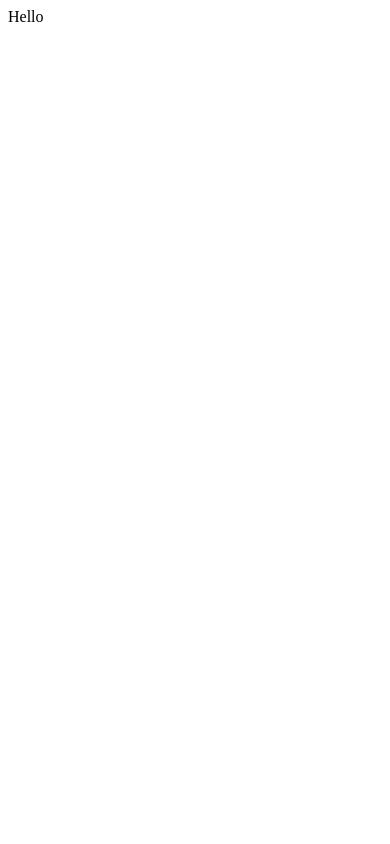
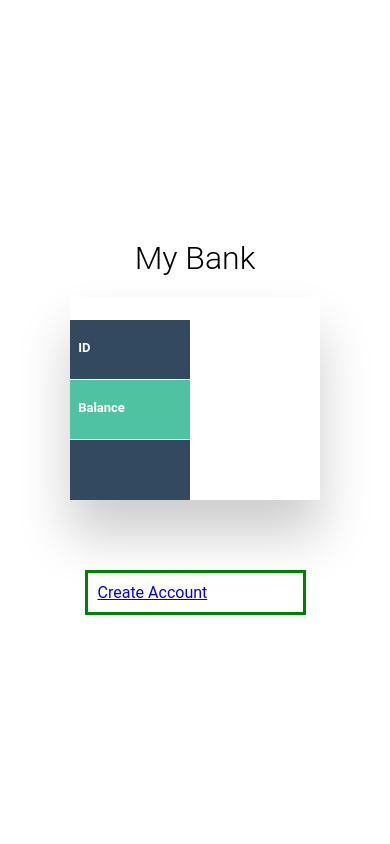
Before and after one commit to JiayiLi1999/bankapp_group15, a Flask app: page / in a window 390 px wide. Before the commit the page is almost empty. Run offline with Flask 2, Linux system fonts and the light colour scheme; some libraries are stand-ins or nearby versions.

Commit message:
Create and drop account

```diff
--- a/core/account.py
+++ b/core/account.py
@@ -10,11 +10,11 @@ from core.auth import login_required
 from core.db import get_db
 from core.utils import verify_amount
 
-bp = Blueprint("account", __name__, url_prefix="/account")
+bp = Blueprint("account", __name__)
 
 
 @bp.route('/')
-def index():
+def dashboard():
     db = get_db()
     accounts_send_to_html = []
     if g.user is not None:
@@ -28,7 +28,7 @@ def index():
             account_info = {'id': account['id'], 'balance': account['balance']}
             accounts_send_to_html.append(account_info)
 
-    return render_template("account/index.html", accounts=accounts_send_to_html)
+    return render_template("dashboard.html", accounts=accounts_send_to_html)
 
 
 @bp.route('/create', methods=('GET', 'POST'))
@@ -38,6 +38,8 @@ def create():
     if request.method == 'POST':
         initial_deposit = request.form["initial_deposit"]
         db = get_db()
+
+        # initial_deposit = float(initial_deposit)
 
         if not initial_deposit:
             error = 'Initial deposit required.'
@@ -51,17 +53,17 @@ def create():
                 (g.user['id'], initial_deposit)
             )
             db.commit()
-            return redirect(url_for('account.index'))
+            return redirect(url_for('index'))
         else:
             flash(error)
 
-    return render_template('account/create.html')
+    return render_template('createAccount.html')
 
 
-@bp.route('/remove', methods=('GET', 'POST'))
+@bp.route('/remove/<id>', methods=('GET', 'POST'))
 @login_required
-def remove(bank_account_id):
+def remove(id):
     db = get_db()
-    db.execute('DELETE FROM bankAccount WHERE id = ?', (bank_account_id,))
+    db.execute('DELETE FROM bankAccount WHERE id = ?', (id))
     db.commit()
-    return redirect(url_for('account.index'))
+    return redirect(url_for('index'))
--- a/core/auth.py
+++ b/core/auth.py
@@ -93,9 +93,6 @@ def register():
 
     return render_template("register.html")
 
-@bp.route("/")
-def index():
-    return "Hello"
 @bp.route("/login", methods=("GET", "POST"))
 def login():
     """Log in a registered user by adding the user id to the session."""
--- a/core/utils.py
+++ b/core/utils.py
@@ -10,7 +10,7 @@ def verify_amount(amount):
     # amount is restricted to positive and provided in decimal without any leading 0’s
     pattern = re.compile('(0|[1-9][0-9]*)(\\.[0-9]{2})?')
     match = pattern.fullmatch(amount)
-
+    amount = float(amount)
     if match is None or amount > MAX_AMOUNT or amount < MIN_AMOUNT:
         return False
     else:
--- a/static/styles/style.css
+++ b/static/styles/style.css
@@ -1,5 +1,6 @@
 html, body {
   display: flex;
+  flex-direction: column;
   justify-content: center;
   height: 100%;
   }
@@ -99,3 +100,119 @@ html, body {
   font-size: 10px;
   font-weight: 300;
   }
+  .command{
+  margin: 0 auto;
+  width: 50%;
+  border: 3px solid green;
+  padding: 10px;
+  }
+
+/* Table Styles */
+
+.table-wrapper{
+    margin: 10px 70px 70px;
+    box-shadow: 0px 35px 50px rgba( 0, 0, 0, 0.2 );
+}
+
+.fl-table {
+    border-radius: 5px;
+    font-size: 12px;
+    font-weight: normal;
+    border: none;
+    border-collapse: collapse;
+    width: 100%;
+    max-width: 100%;
+    white-space: nowrap;
+    background-color: white;
+}
+
+.fl-table td, .fl-table th {
+    text-align: center;
+    padding: 8px;
+}
+
+.fl-table td {
+    border-right: 1px solid #f8f8f8;
+    font-size: 12px;
+}
+
+.fl-table thead th {
+    color: #ffffff;
+    background: #4FC3A1;
+}
+
+
+.fl-table thead th:nth-child(odd) {
+    color: #ffffff;
+    background: #324960;
+}
+
+.fl-table tr:nth-child(even) {
+    background: #F8F8F8;
+}
+
+/* Responsive */
+
+@media (max-width: 767px) {
+    .fl-table {
+        display: block;
+        width: 100%;
+    }
+    .table-wrapper:before{
+        content: "Scroll horizontally >";
+        display: block;
+        text-align: right;
+        font-size: 11px;
+        color: white;
+        padding: 0 0 10px;
+    }
+    .fl-table thead, .fl-table tbody, .fl-table thead th {
+        display: block;
+    }
+    .fl-table thead th:last-child{
+        border-bottom: none;
+    }
+    .fl-table thead {
+        float: left;
+    }
+    .fl-table tbody {
+        width: auto;
+        position: relative;
+        overflow-x: auto;
+    }
+    .fl-table td, .fl-table th {
+        padding: 20px .625em .625em .625em;
+        height: 60px;
+        vertical-align: middle;
+        box-sizing: border-box;
+        overflow-x: hidden;
+        overflow-y: auto;
+        width: 120px;
+        font-size: 13px;
+        text-overflow: ellipsis;
+    }
+    .fl-table thead th {
+        text-align: left;
+        border-bottom: 1px solid #f7f7f9;
+    }
+    .fl-table tbody tr {
+        display: table-cell;
+    }
+    .fl-table tbody tr:nth-child(odd) {
+        background: none;
+    }
+    .fl-table tr:nth-child(even) {
+        background: transparent;
+    }
+    .fl-table tr td:nth-child(odd) {
+        background: #F8F8F8;
+        border-right: 1px solid #E6E4E4;
+    }
+    .fl-table tr td:nth-child(even) {
+        border-right: 1px solid #E6E4E4;
+    }
+    .fl-table tbody td {
+        display: block;
+        text-align: center;
+    }
+}
--- /dev/null
+++ b/templates/base.html
@@ -0,0 +1,10 @@
+<!doctype html>
+<title>My Bank</title>
+<link rel="stylesheet" href="https://use.fontawesome.com/releases/v5.4.1/css/all.css" integrity="sha384-5sAR7xN1Nv6T6+dT2mhtzEpVJvfS3NScPQTrOxhwjIuvcA67KV2R5Jz6kr4abQsz" crossorigin="anonymous">
+<link rel="stylesheet" href="{{ url_for('static', filename='styles/style.css')}}">
+<header>
+    <h1>My Bank</h1>
+</header>
+<body>
+{% block content %}{% endblock %}
+</body>
--- /dev/null
+++ b/templates/dashboard.html
@@ -0,0 +1,31 @@
+{% extends 'base.html' %}
+
+{% block content %}
+
+<div class="table-wrapper">
+    <table class="fl-table">
+        <thead>
+        <tr>
+            <th class="header">ID</th>
+      <th class="header">Balance</th>
+      <th class="header"></th>
+        </tr>
+        </thead>
+        <tbody>
+        {% for account in accounts %}
+        <tr>
+           <th> {{ account.id }} </th>
+           <td> {{ account.balance }} </td>
+            <td>
+                <a href="{{ url_for('account.remove',id=account.id) }}">Delete Account</a>
+            </td>
+        </tr>
+        {% endfor %}
+        </tbody>
+    </table>
+</div>
+
+<div class="command">
+    <a href="{{ url_for('account.create')}}">Create Account</a>
+</div>
+{% endblock %}
--- a/templates/register.html
+++ b/templates/register.html
@@ -4,11 +4,9 @@
     <title>Simple registration form</title>
     <link href="https://fonts.googleapis.com/css?family=Roboto:300,400,500,700" rel="stylesheet">
     <link rel="stylesheet" href="https://use.fontawesome.com/releases/v5.4.1/css/all.css" integrity="sha384-5sAR7xN1Nv6T6+dT2mhtzEpVJvfS3NScPQTrOxhwjIuvcA67KV2R5Jz6kr4abQsz" crossorigin="anonymous">
-    <link rel="stylesheet" href="{{ url_for('static', filename='styles/style.css')}}"
->
+    <link rel="stylesheet" href="{{ url_for('static', filename='styles/style.css')}}">
   </head>
   <body>
-  {% block content %}
     <div class="formDiv login">
       <h1>Registration</h1>
       <form method="POST">
@@ -41,7 +39,6 @@
         <label for="address">Address</label>
         <input type="text" name="address" id="address" placeholder="Address" required/>
         </div>
-
 <!--        <hr>-->
 <!--        <div class="gender">-->
 <!--          <input type="radio" value="none" id="male" name="gender" checked/>-->
@@ -60,6 +57,5 @@
           <button id="loginBtn" href="/login">Already Have Account?</button>
       </a>
     </div>
-  {% endblock %}
   </body>
 </html>
```
Also changed, not shown: templates/account/index.html (deleted, +0 -10 lines), templates/createAccount.html (added, +21 -0 lines), instance/bank_database.sqlite, templates/transaction.html (renamed from templates/account/create.html).
